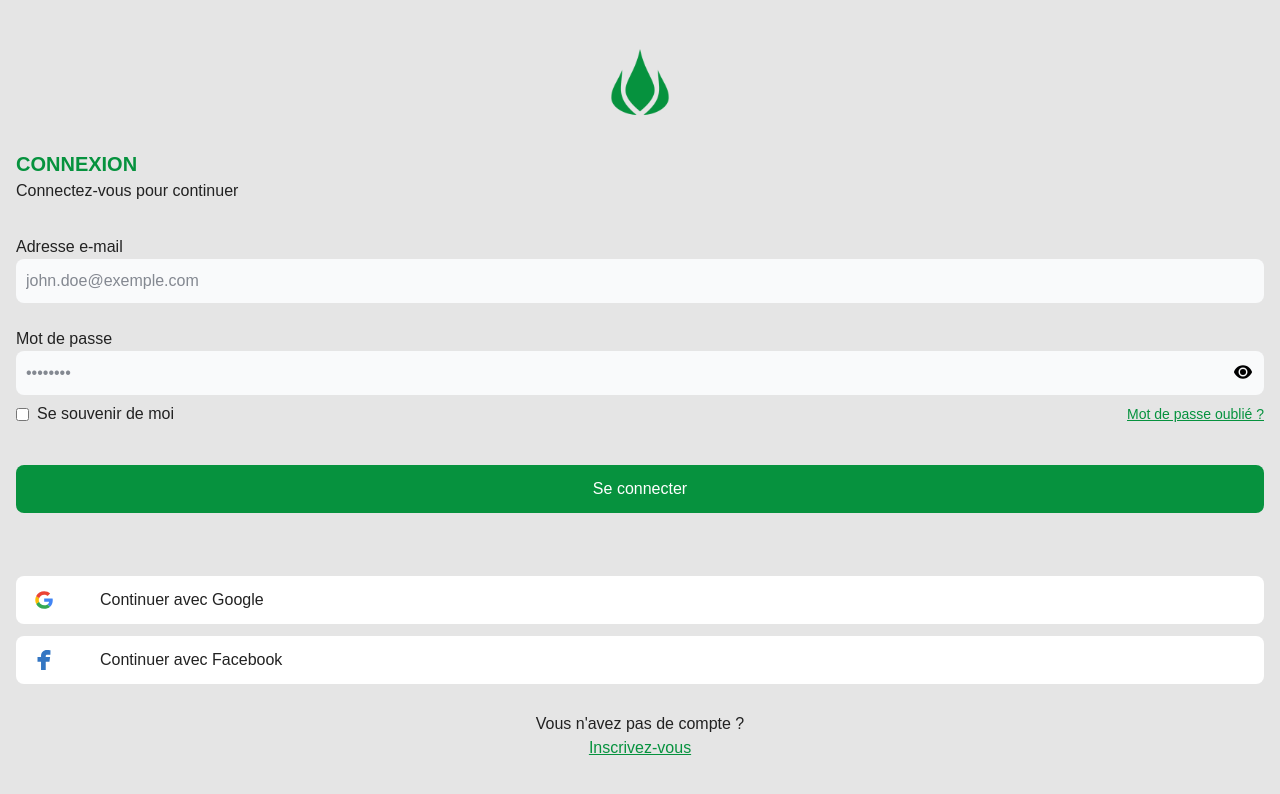
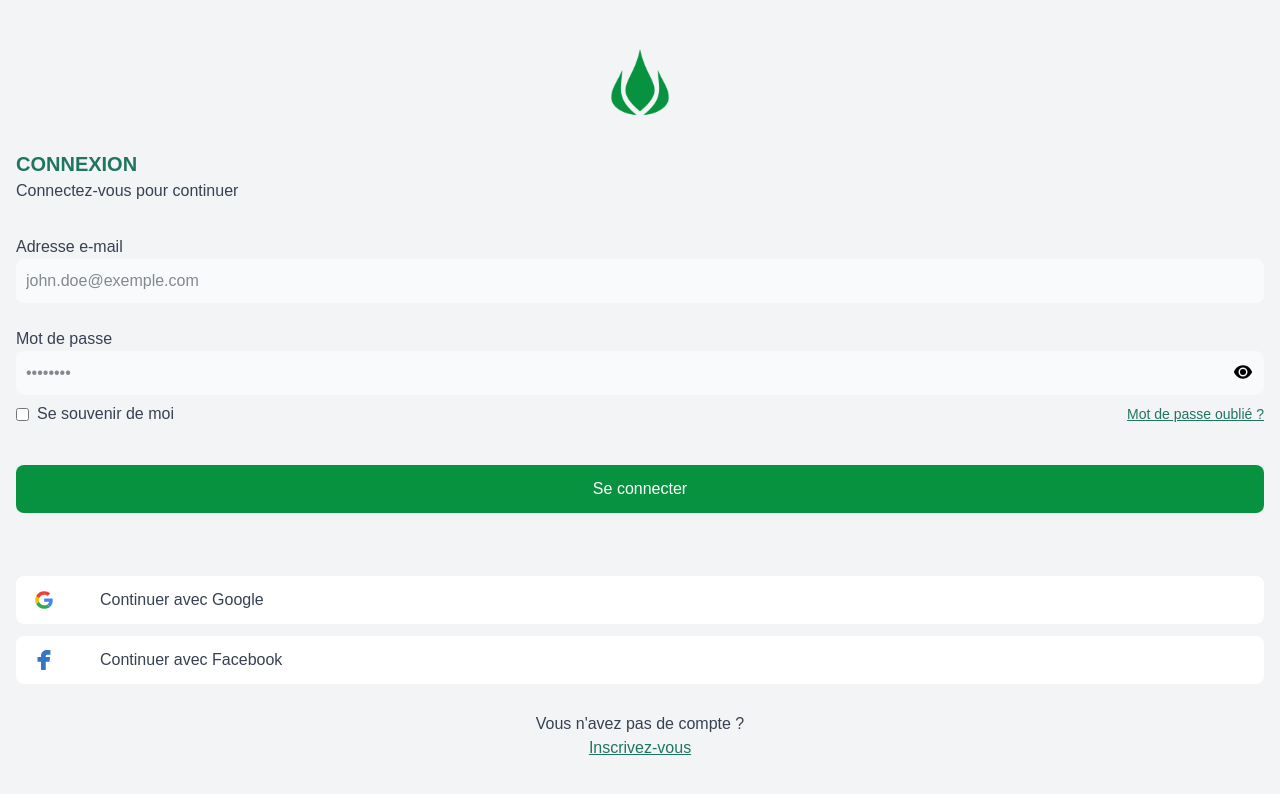
Before and after one commit to dzidulajoel/Nkonye, a Next.js app: page /nkonye/login in a window 1280 px wide. Shown: the top 794 px of the page. Built offline with nearby package versions, Linux system fonts and the light colour scheme; a web font is replaced by a local one.

Commit message:
feat: ajout de nouvel couleur et leurs variantes

```diff
--- a/libs/color.ts
+++ b/libs/color.ts
@@ -1,19 +1,43 @@
 export const colors = {
-  gray: {
-    50:  "#f3f2ec58",
-    100: "#E5E5E5",
-    200: "#CFCFCF",
-    300: "#B8B8B8",
-    400: "#9E9E9E",
-    500: "#777777",
-    600: "#4F4F4F",
-    700: "#222222",
-  },
 
   brand: {
     red: "#F63049",
     orange: "#FE7F2D",
-    green: "#06923E",
+    green: "#207561",
     blue:"#3977C1"
-  }
+  },
+  primary: {
+  50:  "#E6F2EF",
+  100: "#C1E0D9",
+  200: "#99CFC1",
+  300: "#70BFA9",
+  400: "#4DAF93",
+  500: "#299E7D",
+  DEFAULT: "#207561",
+  700: "#1A5E61",
+  800: "#14494B",
+  900: "#0D3335",
+},
+red:{
+  600:"#EA261F"
+},
+gray: {
+  50:  "#F9FAFB",
+  100: "#F3F4F6",
+  200: "#E5E7EB",
+  300: "#D1D5DB",
+  400: "#9CA3AF",
+  500: "#6B7280",
+  600: "#4B5563",
+  700: "#374151",
+  800: "#1F2937",
+  900: "#222222",
+},
+
+
+  /* ── Utilitaires directs ─────────────────────────────── */
+  white: {DEFAULT:"#FFFFFF", light: "#F4F6F8"},
+  black:{DEFAULT: "#000000", light: "#333333"},
+  transparent: "transparent",
+
 };
```
